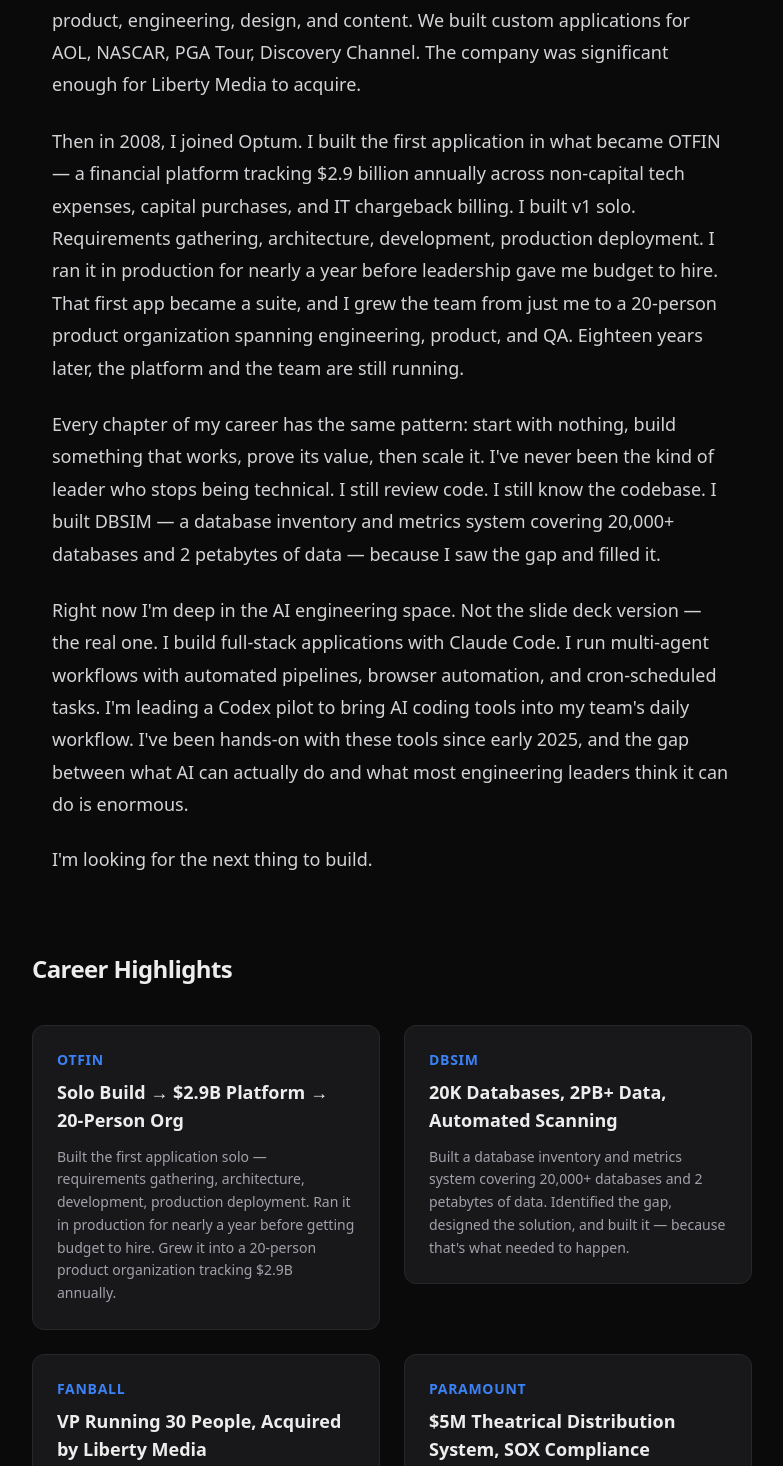
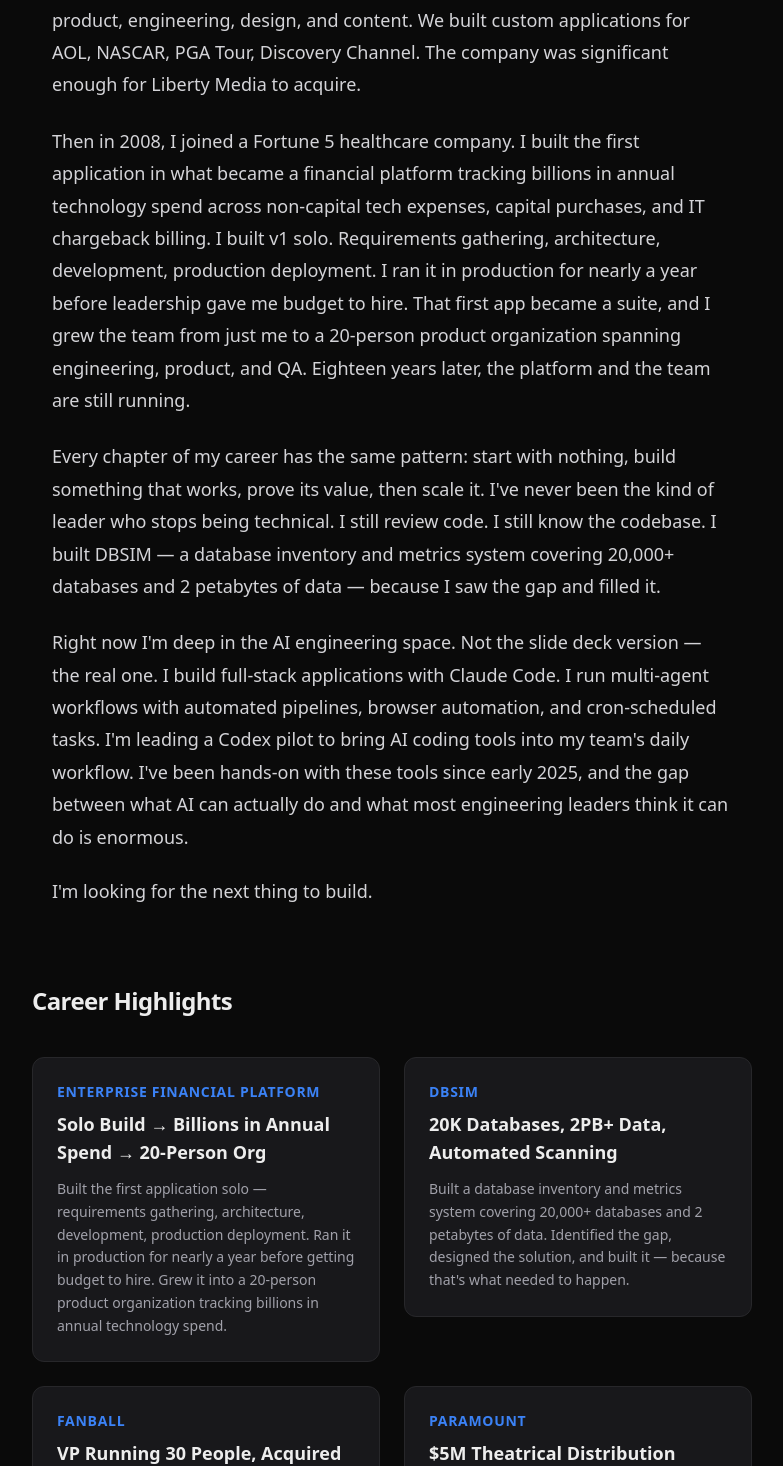
Before and after one commit to tonyguinta/tonyguinta.com, a Next.js app: page /about in a window 1280 px wide. Shown: the part 884-2350 px from the top of the page, without its empty margins (248-1031 px from the left). Built offline with nearby package versions, Linux system fonts and the light colour scheme.

Commit message:
Scrub company names, internal numbers, and platform names from all public content

```diff
--- a/content/about.md
+++ b/content/about.md
@@ -8,7 +8,7 @@
 
 After Paramount, I moved to Minnesota and took a VP role at a fantasy sports company called Fanball — one of the biggest platforms in the country before ESPN and Yahoo showed up with free leagues. I ran a team of about 30 across product, engineering, design, and content. We built custom applications for AOL, NASCAR, PGA Tour, Discovery Channel. The company was significant enough for Liberty Media to acquire.
 
-Then in 2008, I joined Optum. I built the first application in what became OTFIN — a financial platform tracking $2.9 billion annually across non-capital tech expenses, capital purchases, and IT chargeback billing. I built v1 solo. Requirements gathering, architecture, development, production deployment. I ran it in production for nearly a year before leadership gave me budget to hire. That first app became a suite, and I grew the team from just me to a 20-person product organization spanning engineering, product, and QA. Eighteen years later, the platform and the team are still running.
+Then in 2008, I joined a Fortune 5 healthcare company. I built the first application in what became a financial platform tracking billions in annual technology spend. I built v1 solo. Requirements gathering, architecture, development, production deployment. I ran it in production for nearly a year before leadership gave me budget to hire. That first app became a suite, and I grew the team from just me to a 20-person product organization spanning engineering, product, and QA. Eighteen years later, the platform and the team are still running.
 
 Every chapter of my career has the same pattern: start with nothing, build something that works, prove its value, then scale it. I've never been the kind of leader who stops being technical. I still review code. I still know the codebase. I built DBSIM — a database inventory and metrics system covering 20,000+ databases and 2 petabytes of data — because I saw the gap and filled it.
 
--- a/src/app/about/page.tsx
+++ b/src/app/about/page.tsx
@@ -7,10 +7,10 @@
 
 const caseStudies = [
   {
-    name: "OTFIN",
-    tagline: "Solo Build → $2.9B Platform → 20-Person Org",
+    name: "Enterprise Financial Platform",
+    tagline: "Solo Build → Billions in Annual Spend → 20-Person Org",
     description:
-      "Built the first application solo — requirements gathering, architecture, development, production deployment. Ran it in production for nearly a year before getting budget to hire. Grew it into a 20-person product organization tracking $2.9B annually.",
+      "Built the first application solo — requirements gathering, architecture, development, production deployment. Ran it in production for nearly a year before getting budget to hire. Grew it into a 20-person product organization tracking billions in annual technology spend.",
   },
   {
     name: "DBSIM",
@@ -88,8 +88,8 @@
 
         <FadeIn delay={0.3}>
           <p>
-            Then in 2008, I joined Optum. I built the first application in what
-            became OTFIN — a financial platform tracking $2.9 billion annually
+            Then in 2008, I joined a Fortune 5 healthcare company. I built the first application in what
+            became a financial platform tracking billions in annual technology spend
             across non-capital tech expenses, capital purchases, and IT
             chargeback billing. I built v1 solo. Requirements gathering,
             architecture, development, production deployment. I ran it in
--- a/src/app/layout.tsx
+++ b/src/app/layout.tsx
@@ -20,7 +20,7 @@
     template: "%s | Tony Guinta",
   },
   description:
-    "Director of Software Engineering. Built a $2.9B financial platform solo, then led the team that scaled it. 18 years at Optum. AI-native builder.",
+    "Director of Software Engineering. Built an enterprise financial platform solo, then led the team that scaled it. 18 years at a Fortune 5 company. AI-native builder.",
 };
 
 export default function RootLayout({
--- a/src/app/page.tsx
+++ b/src/app/page.tsx
@@ -3,9 +3,9 @@
 
 const highlights = [
   {
-    title: "Built a $2.9B Financial Platform",
+    title: "Built an Enterprise Financial Platform",
     description:
-      "Solo-built the first application that became OTFIN — tracking $2.9 billion annually across non-capital tech expenses, capital purchases, and IT chargeback billing at Optum.",
+      "Solo-built the first application in what became an enterprise financial platform — tracking billions in annual technology spend across a Fortune 5 healthcare company.",
   },
   {
     title: "18 Years Scaling Teams & Systems",
@@ -20,7 +20,7 @@
   {
     title: "Music → Code → Leadership",
     description:
-      "Jazz guitar at Five Towns College. Cello at Brooklyn Conservatory. A decade at Paramount Pictures. VP at a fantasy sports company. Then 18 years building at Optum.",
+      "Jazz guitar at Five Towns College. Cello at Brooklyn Conservatory. A decade at Paramount Pictures. VP at a fantasy sports company. Then 18 years building enterprise software.",
   },
 ];
 
@@ -43,7 +43,7 @@
 
         <FadeIn delay={0.2}>
           <p className="max-w-2xl text-lg leading-relaxed text-muted md:text-xl">
-            Director of Software Engineering | Built a $2.9B Financial Platform
+            Director of Software Engineering | Built an Enterprise Financial Platform
             Solo &rarr; Led the Team That Scaled It | AI-Native Builder
           </p>
         </FadeIn>
```
Also changed, not shown: 1 other file (tests, documents, lock files or other folders).
